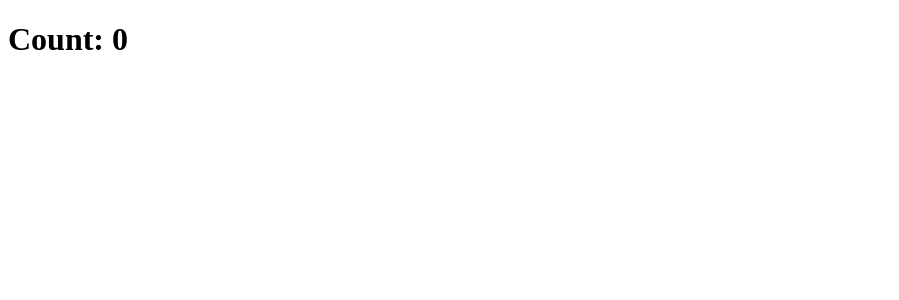
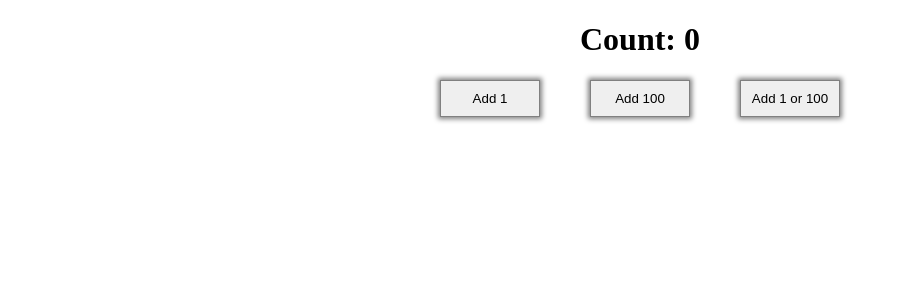
Before and after one commit to mate-academy/react_counter, a React (Create React App) app: page / in a window 1280 px wide. Shown: the top 300 px of the page, without its empty margins (0-899 px from the left). Built offline with nearby package versions, Linux system fonts and the light colour scheme; the HTML template or start-up script is replaced by a standard one.

Commit message:
task complete

```diff
--- a/src/App.tsx
+++ b/src/App.tsx
@@ -1,16 +1,12 @@
+/* eslint-disable react/prefer-stateless-function */
 import React from 'react';
+import { Counter } from './Counter/Counter';
 import './App.scss';
 
 class App extends React.Component {
-  addOne = () => {};
-
-  add100 = () => {};
-
-  increase = () => {};
-
   render() {
     return (
-      <h1>Count: 0</h1>
+      <Counter />
     );
   }
 }
--- /dev/null
+++ b/src/Counter/Counter.scss
@@ -0,0 +1,16 @@
+.Counter{
+  text-align: center;
+  width: 500px;
+  margin: 0 auto;
+  &__buttons{
+    display: flex;
+    justify-content: space-evenly;
+  }
+  &__button{
+    width: 100px;
+    padding: 10px;
+    background-color: fff;
+    border: 1px solid gray;
+    box-shadow: 0 0 5px 2px gray;
+  }
+}
--- /dev/null
+++ b/src/Counter/Counter.tsx
@@ -0,0 +1,52 @@
+import React from 'react';
+import './Counter.scss';
+
+type State = {
+  count: number;
+};
+export class Counter extends React.Component<{}, State> {
+  state = {
+    count: 0,
+  };
+
+  addOne = () => {
+    this.setState(state => ({
+      count: state.count + 1,
+    }));
+  };
+
+  add100 = () => {
+    this.setState(state => ({
+      count: state.count + 100,
+    }));
+  };
+
+  increase = () => {
+    if (this.state.count % 5 !== 0) {
+      this.addOne();
+    } else {
+      this.addOne();
+      this.add100();
+    }
+  };
+
+  render() {
+    const { count } = this.state;
+
+    return (
+      <div className="Counter">
+        <h1>
+          Count:
+          {' '}
+          {count}
+        </h1>
+        <div className="Counter__buttons">
+          <button type="button" className="Counter__button" onClick={this.addOne}>Add 1</button>
+          <button type="button" className="Counter__button" onClick={this.add100}>Add 100</button>
+          <button type="button" className="Counter__button" onClick={this.increase}>Add 1 or 100</button>
+        </div>
+      </div>
+
+    );
+  }
+}
```
Also changed, not shown: package.json (line endings or trailing spaces), 2 other files (tests, documents, lock files or other folders).
